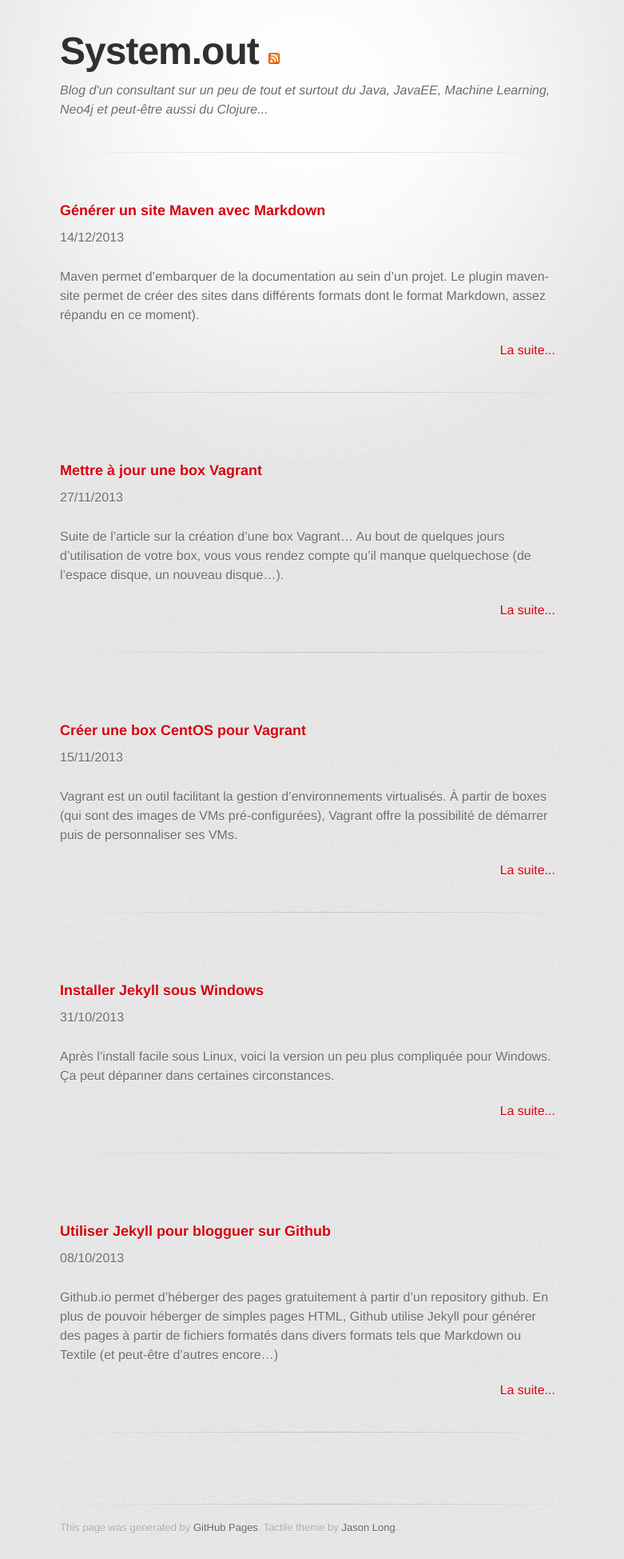
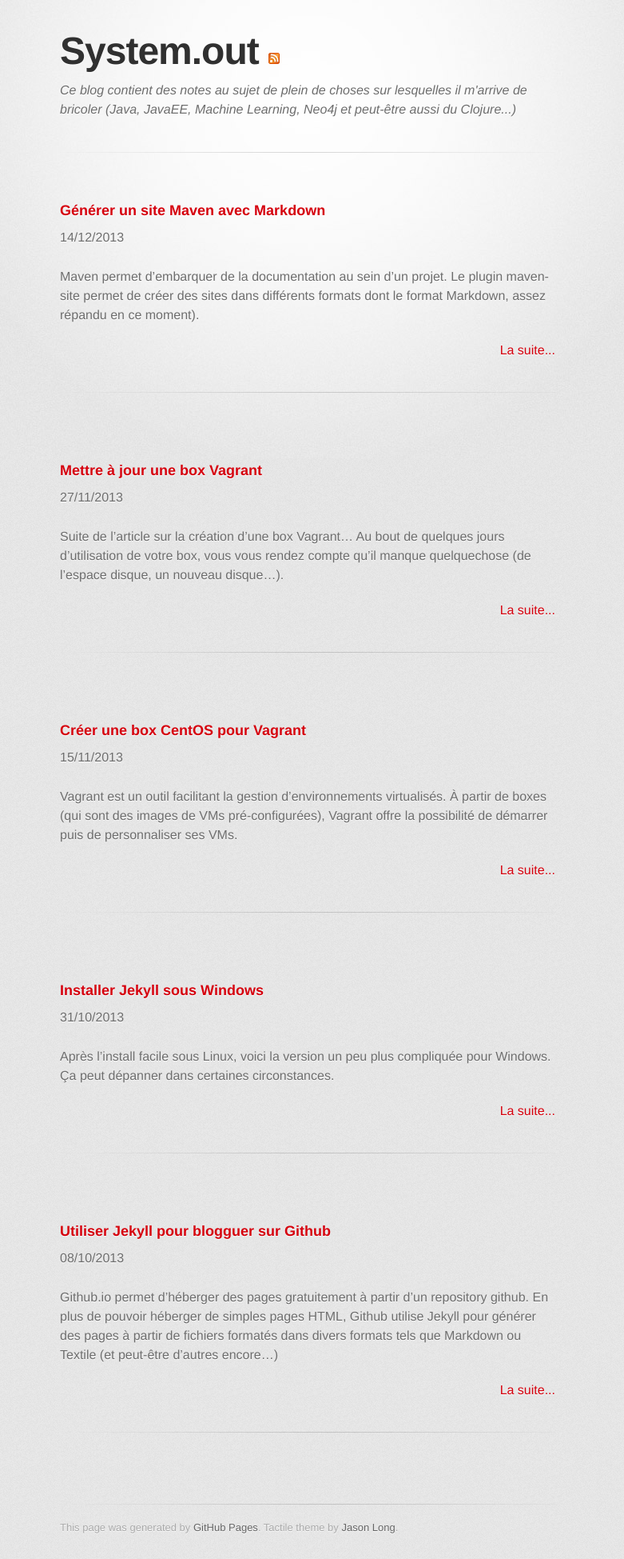
Before and after one commit to geraudster/geraudster.github.io, a Jekyll site: the page built from index.html, in a window 1280 px wide. Shown: the whole page at 80% size, without its empty margins (255-1036 px from the left). Built offline with Jekyll 4.4.1, drawn with Linux system fonts in a browser that asks for light colours; some web fonts are replaced.

Commit message:
Ajout du SEO (2)

```diff
--- a/_layouts/default.html
+++ b/_layouts/default.html
@@ -2,6 +2,7 @@
 <html>
   <head>
     <meta charset='utf-8'>
+    <meta name="description" content="Ce blog contient des notes au sujet de plein de choses sur lesquelles il m'arrive de bricoler (Java, JavaEE, Machine Learning, Neo4j et peut-être aussi du Clojure...)">
     <meta http-equiv="X-UA-Compatible" content="chrome=1">
 	<link rel="icon" href="/images/favicon.ico" />
     <link href='https://fonts.googleapis.com/css?family=Chivo:900' rel='stylesheet' type='text/css'>
@@ -22,7 +23,7 @@
         <header>
 	<h1>System.out <a href="/feeds/feed.xml"><img src="/images/feed-icon-14x14.png"></a></h1>
           <h2></h2>
-          <span class="intro">Blog d'un consultant sur un peu de tout et surtout du Java, JavaEE, Machine Learning, Neo4j et peut-être aussi du Clojure...</span>
+          <span class="intro">Ce blog contient des notes au sujet de plein de choses sur lesquelles il m'arrive de bricoler (Java, JavaEE, Machine Learning, Neo4j et peut-être aussi du Clojure...)</span>
         </header>
 <!--
         <section id="downloads" class="clearfix">
```
